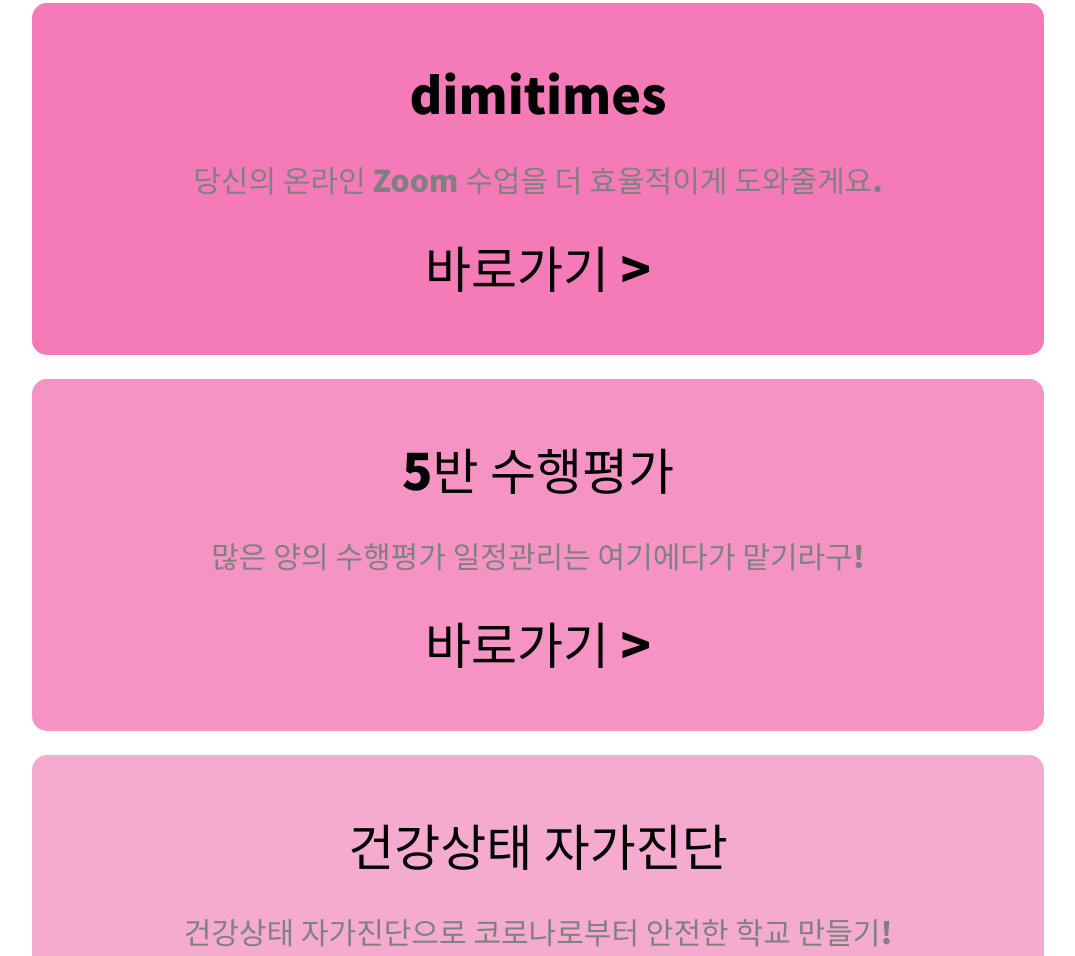
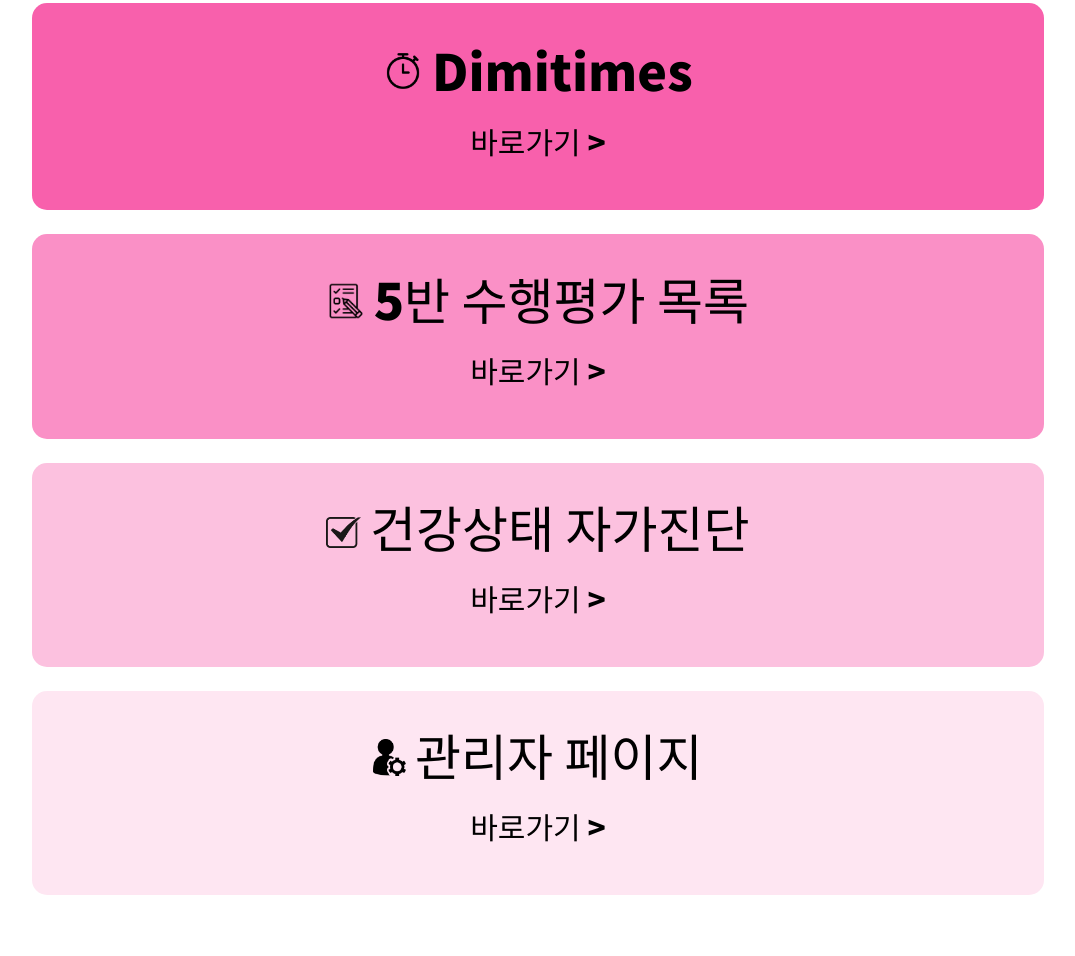
Before and after one commit to 5Ban-Dev-Universe/5ban-dashboard, a plain HTML site: page index.html in a window 1280 px wide. Shown: the part 398-1354 px from the top of the page, without its empty margins (102-1177 px from the left). Drawn offline with Linux system fonts and the light colour scheme.

Commit message:
아이콘 추가

```diff
--- a/index.html
+++ b/index.html
@@ -13,7 +13,7 @@
                 text-align: center;
                 font-family: 'Noto Sans KR', sans-serif;
                 border-radius: 15px;
-                margin: 0% 10% 0% 10% ;
+                margin: 0% 10% 0% 10%;
             }
             h1 {
                 text-align: center;
@@ -21,17 +21,26 @@
                 font-size: 100px;
                 line-height: 60px;
             }
-            p {
+            a {
                 text-align: center;
                 font-family: 'Noto Sans KR', sans-serif;
                 font-size: 50px;
                 line-height: 30px;
             }
-            a {
+            p {
                 text-align: center;
                 font-family: 'Noto Sans KR', sans-serif;
                 font-size: 30px;
-                color: gray;
+                line-height: 30px;
+            }
+            h2 {
+                text-align: center;
+                font-family: 'Noto Sans KR', sans-serif;
+                font-size: 30px;
+                color: white;
+            }
+            img {
+                margin: 0% 5px 0% 0%;
             }
         </style>
     </head>
@@ -40,33 +49,34 @@
         <h1 style="color: gray;">Welcome to</h1>
         <h1 style="color: #f40b7e;">5Ban Dashboard</h1>
         <br><br>
-        <div onclick="location.href='https://dimitimes.github.io';" style="background-color: #f57ab8">
-            <br>
-            <p>dimitimes</p>
-            <a>당신의 온라인 Zoom 수업을 더 효율적이게 도와줄게요.</a>
+        <div onclick="location.href='https://dimitimes.github.io';" style="background-color: rgba(244, 11, 128, 0.65)">
+            <br><br>
+            <img src="img/dimitimes.png" width="40px" alt="My Image">
+            <a>Dimitimes</a>
             <p>바로가기 ></p>
             <br>
         </div>
         <br>
-        <div onclick="location.href='https://asked.findflag.kr';" style="background-color: #f593c4">
-            <br>
-            <p>5반 수행평가</p>
-            <a>많은 양의 수행평가 일정관리는 여기에다가 맡기라구!</a>
+        <div onclick="location.href='https://asked.findflag.kr';" style="background-color: rgba(244, 11, 128, 0.45)">
+            <br><br>
+            <img src="img/exam.png" width="38px" alt="My Image">
+            <a>5반 수행평가 목록</a>
             <p>바로가기 ></p>
             <br>
         </div>
         <br>
-        <div onclick="location.href='https://hcs.eduro.go.kr';" style="background-color: #f5abd0">
-            <br>
-            <p>건강상태 자가진단</p>
-            <a>건강상태 자가진단으로 코로나로부터 안전한 학교 만들기!</a>
+        <div onclick="location.href='https://hcs.eduro.go.kr';" style="background-color: rgba(244, 11, 128, 0.25)">
+            <br><br>
+            <img src="img/self_cheak.png" width="35px" alt="My Image">
+            <a>건강상태 자가진단</a>
             <p>바로가기 ></p>
             <br>
         </div>
         <br>
-        <div onclick="location.href='https://cs.findflag.kr';" style="background-color: #f5c4dc">
-            <br>
-            <p>관리자 페이지</p>
+        <div onclick="location.href='https://cs.findflag.kr';" style="background-color: rgba(244, 11, 128, 0.1)">
+            <br><br>
+            <img src="img/admin.png" width="33px" alt="My Image">
+            <a>관리자 페이지</a>
             <p>바로가기 ></p>
             <br>
         </div>
```
Also changed, not shown: asset/jagajindan.png (deleted), img/admin.png (renamed from asset/admin.png), img/dimitimes.png (renamed from asset/timer.png), img/exam.png (renamed from asset/exam.png), img/self_cheak.png (added), 1 other file.
